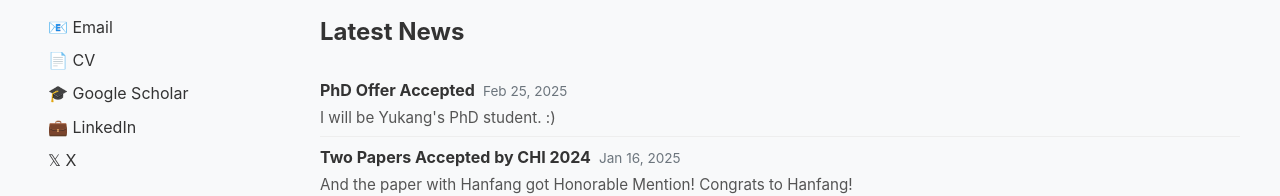
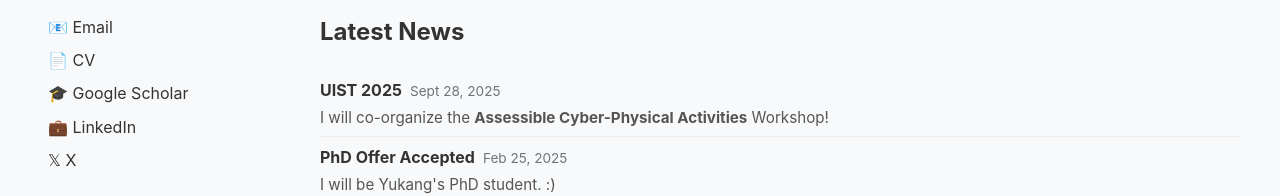
Before and after one commit to nandi-zhang/nandi-zhang.github.io, a React (Create React App) app: page / in a window 1280 px wide. Shown: the part 342-538 px from the top of the page. Built offline with nearby package versions, Linux system fonts and the light colour scheme.

Commit message:
Update Sept 24

```diff
--- a/src/App.js
+++ b/src/App.js
@@ -48,6 +48,11 @@ const MainPage = () => {
 
           <div className="news-section">
             <h2>Latest News</h2>
+            <div className="news-item">
+              <h3 className="news-title">UIST 2025</h3>
+              <span className="news-date">Sept 28, 2025</span>
+              <p className="news-description">I will co-organize the <strong>Assessible Cyber-Physical Activities</strong> Workshop!</p>
+            </div>
             <div className="news-item">
               <h3 className="news-title">PhD Offer Accepted</h3>
               <span className="news-date">Feb 25, 2025</span>
```
